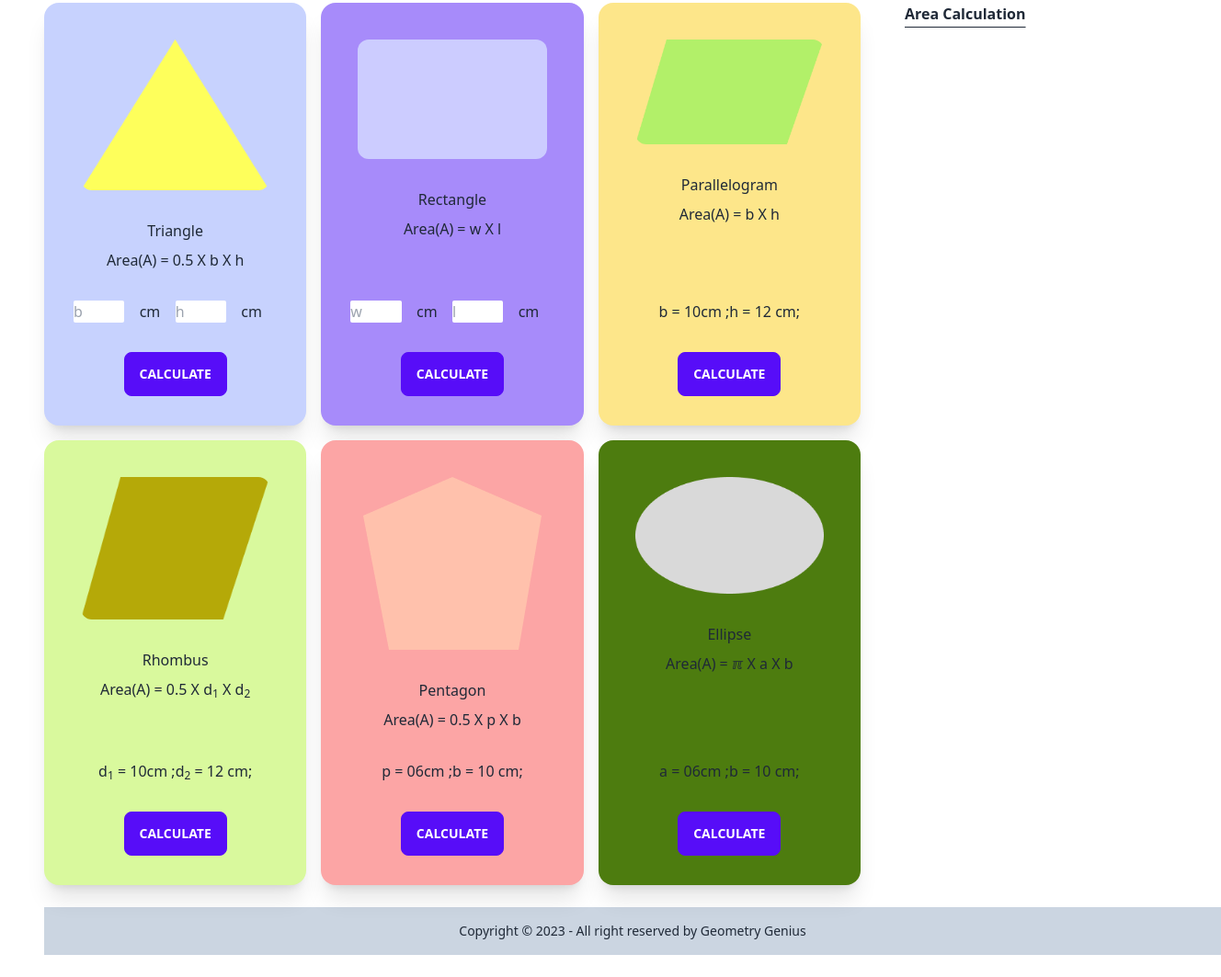
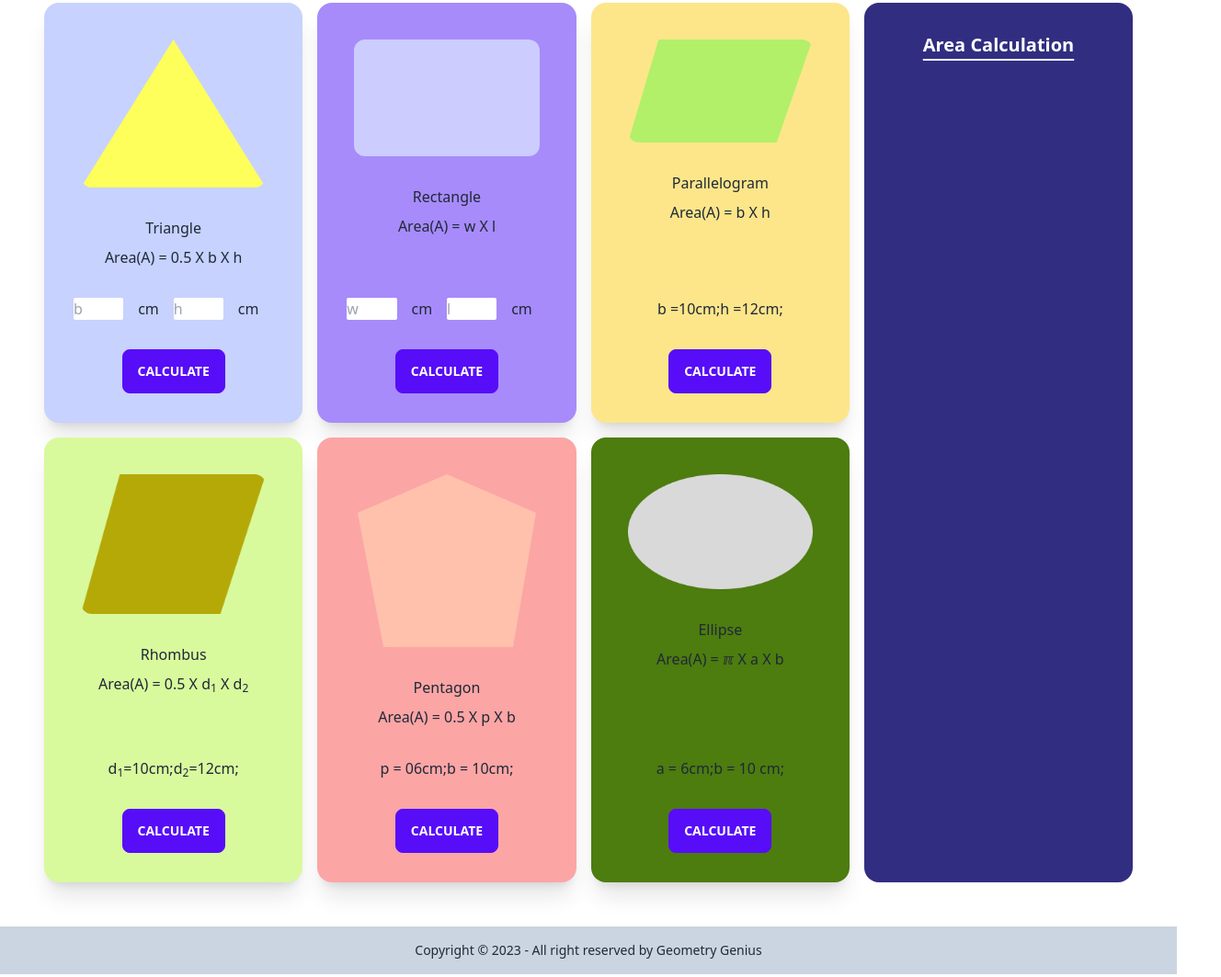
Before and after one commit to Sumayea104/Geometry-Genius-Project, a plain HTML site: page index.html in a window 1280 px wide. Shown: the part 117-1180 px from the top of the page at 92% size, 1328 px wide, since content can reach past the window. Drawn offline with nearby package versions, Linux system fonts and the light colour scheme.

Commit message:
page look done

```diff
--- a/blog.html
+++ b/blog.html
@@ -5,8 +5,30 @@
     <meta http-equiv="X-UA-Compatible" content="IE=edge">
     <meta name="viewport" content="width=device-width, initial-scale=1.0">
     <title>Blog</title>
+    <link href="https://cdn.jsdelivr.net/npm/daisyui@2.51.4/dist/full.css" rel="stylesheet" type="text/css" />
+    <script src="https://cdn.tailwindcss.com"></script>
 </head>
 <body>
+    <header>
+        <section class="mx-12 my-6">
+            <div class="navbar bg-slate-300 lg:px-12">
+                <div class="navbar-start">
 
+                    <a class="normal-case text-xl"><span class="text-blue-900 font-bold ">Interactive </span><br>
+                        Geometry Genius</a>
+                </div>
+
+                <div class="navbar-end">
+                    <a class="btn bg-sky-400 text-white border-transparent ">Blog</a>
+                </div>
+            </div>
+        </section>
+    </header>
+    <footer class="footer footer-center p-4 bg-slate-300 text-base-content">
+        <div>
+            <p>Copyright © 2023 - All right reserved by <span>Geometry Genius</span></p>
+        </div>
+    </footer>
+    <script src="js/script.js"></script>
 </body>
 </html>
--- a/index.html
+++ b/index.html
@@ -28,8 +28,8 @@
         </section>
     </header>
     <main>
-        <section class="mx-12 my-6 flex">
-            <div class="items w-3/4 grid md:grid-cols-2 lg:grid-cols-3 gap-4">
+        <section class="mx-12 my-6 lg:flex gap-4">
+            <div class="items w-3/4 grid md:grid-cols-2 lg:grid-cols-3 gap-4 mb-6">
                 <!-- cards -->
                 <!-- card 01 -->
                 <div class="card w-full bg-indigo-200 shadow-xl ">
@@ -87,8 +87,8 @@
                         <p>Area(A) = b X h</p>
                         <div class="flex my-6">
                             <div class="flex">
-                                <p>b = <span id="parallelogram-b">10</span>cm ;</p>
-                                <p>h = <span id="parallelogram-h">12</span> cm;</p>
+                                <p>b =<span id="parallelogram-b">10</span>cm;</p>
+                                <p>h =<span id="parallelogram-h">12</span>cm;</p>
                             </div>
                         </div>
                         <div class="card-actions">
@@ -106,8 +106,8 @@
                         <p>Area(A) = 0.5 X d<sub>1</sub> X d<sub>2</sub></p>
                         <div class="flex my-6">
                             <div class="flex">
-                                <p><span id="">d<sub>1</sub></span> = <span id="rhombus-d1">10</span>cm ;</p>
-                                <p><span id="">d<sub>2</sub></span> = <span id="rhombus-d2">12</span> cm;</p>
+                                <p><span id="">d<sub>1</sub></span>=<span id="rhombus-d1">10</span>cm;</p>
+                                <p><span id="">d<sub>2</sub></span>=<span id="rhombus-d2">12</span>cm;</p>
                             </div>
                         </div>
                         <div class="card-actions">
@@ -125,8 +125,8 @@
                         <p>Area(A) = 0.5 X p X b</p>
                         <div class="flex my-6">
                             <div class="flex">
-                                <p>p = <span id="pentagon-p">06</span>cm ;</p>
-                                <p>b = <span id="pentagon-b">10</span> cm;</p>
+                                <p>p = <span id="pentagon-p">06</span>cm;</p>
+                                <p>b = <span id="pentagon-b">10</span>cm;</p>
                             </div>
                         </div>
                         <div class="card-actions">
@@ -144,7 +144,7 @@
                         <p>Area(A) = &#8508 X a X b</p>
                         <div class="flex my-6">
                             <div class="flex">
-                                <p>a = <span id="ellipse-a">06</span>cm ;</p>
+                                <p>a = <span id="ellipse-a">6</span>cm;</p>
                                 <p>b = <span id="ellipse-b">10</span> cm;</p>
                             </div>
                         </div>
@@ -154,14 +154,14 @@
                     </div>
                 </div>
             </div>
-            <div class="grid justify-items-center">
-                <div class="font-bold mx-12">
-                    <h1 class="underline underline-offset-8">Area Calculation</h1>
+            <div class="card lg:w-1/4 m bg-indigo-900 text-neutral-content mb-6">
+                <div class="card-body items-center text-center underline underline-offset-8">
+                    <h2 class="card-title">Area Calculation</h2>
                 </div>
             </div>
         </section>
     </main>
-    <footer class="footer footer-center p-4 bg-slate-300 text-base-content mx-12 my-6">
+    <footer class="footer footer-center p-4 bg-slate-300 text-base-content ">
         <div>
             <p>Copyright © 2023 - All right reserved by <span>Geometry Genius</span></p>
         </div>
```
